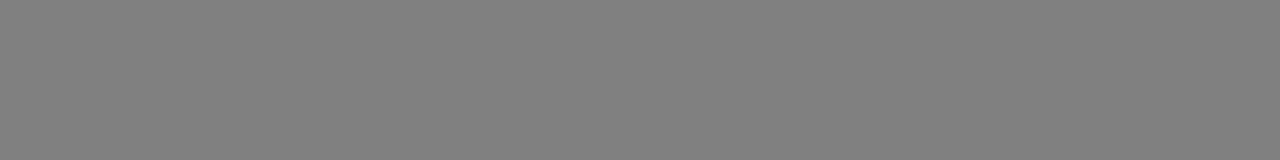
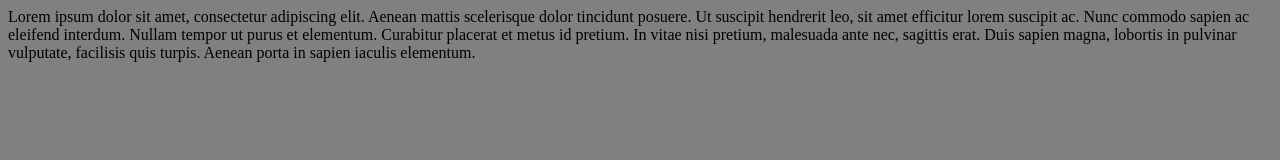
Before and after one commit to FilipMitek/CodersLab, a plain HTML site: page index.html in a window 1280 px wide. Drawn offline with Linux system fonts and the light colour scheme.

Commit message:
Dodano paragraf lorem ipsum do html

```diff
--- a/index.html
+++ b/index.html
@@ -7,8 +7,8 @@
             <link rel="stylesheet" href="css/style.css">
         </head>
         <body>
-            <div ID="First">
-
-            </div>
+          <p>
+            Lorem ipsum dolor sit amet, consectetur adipiscing elit. Aenean mattis scelerisque dolor tincidunt posuere. Ut suscipit hendrerit leo, sit amet efficitur lorem suscipit ac. Nunc commodo sapien ac eleifend interdum. Nullam tempor ut purus et elementum. Curabitur placerat et metus id pretium. In vitae nisi pretium, malesuada ante nec, sagittis erat. Duis sapien magna, lobortis in pulvinar vulputate, facilisis quis turpis. Aenean porta in sapien iaculis elementum.
+          </p>
         </body>
     </html>
```
